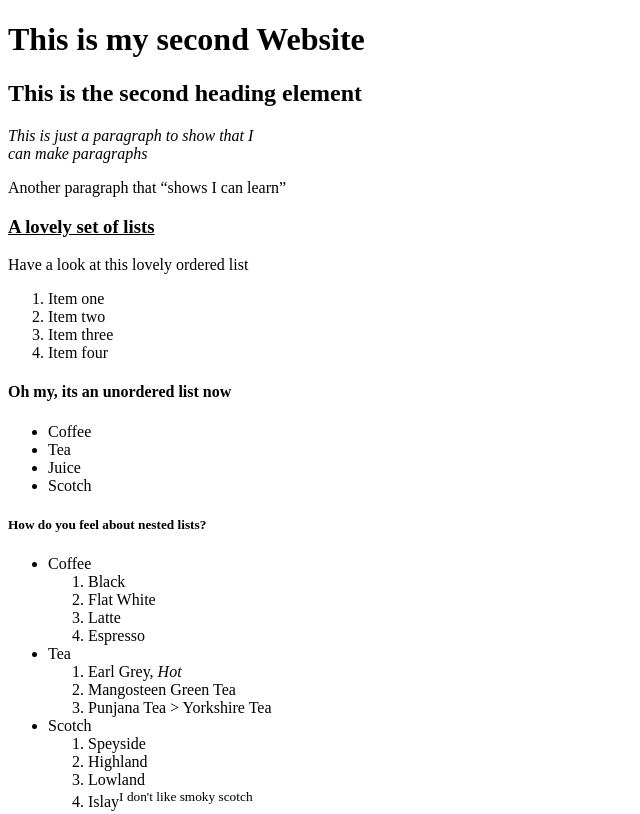
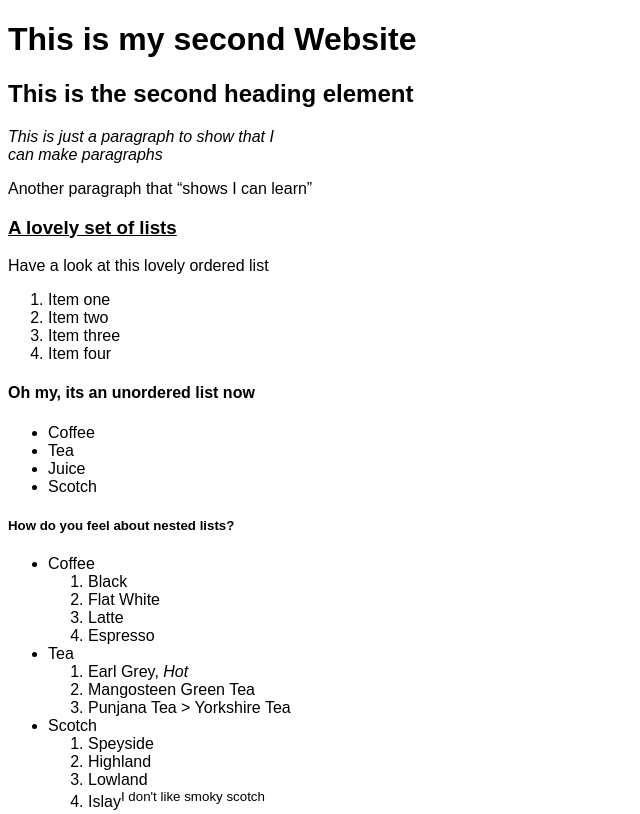
Before and after one commit to andrewbeattie180/NewWebpageTask, a plain HTML site: page index.html in a window 1280 px wide. Shown: the top 814 px of the page, without its empty margins (0-640 px from the left). Drawn offline with Linux system fonts and the light colour scheme.

Commit message:
added a css file

```diff
--- a/index.html
+++ b/index.html
@@ -3,6 +3,7 @@
 
 <head>
   <meta charset="UTF-8">
+  <link rel ="stylesheet" href="main.css">
   <title>Second Website</title>
 </head>
 
--- /dev/null
+++ b/main.css
@@ -0,0 +1,9 @@
+/* This is my CSS file for my second HTML */
+*{
+    box-sizing: border-box;
+}
+@import url('https://fonts.googleapis.com/css?family=Poppins');
+
+body{
+    font-family: 'Poppins', sans-serif;
+}
```
